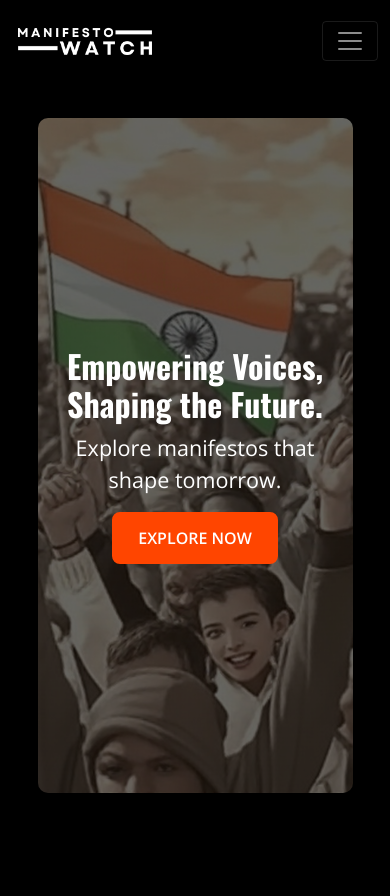
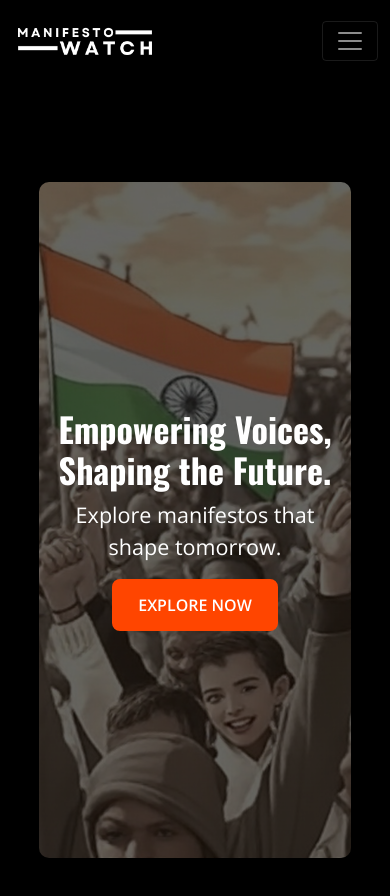
Before and after one commit to manifestowatchindia/manifesto-watch, a React (Create React App) app: page / in a window 390 px wide. Shown: the top 896 px of the page. Before the commit the page ends 844 px from the top, so only its background shows below. Built offline with nearby package versions, Linux system fonts and the light colour scheme.

Commit message:
updating the homepage image_2 for mobilev2

```diff
--- a/src/App.css
+++ b/src/App.css
@@ -19,10 +19,12 @@ body {
   font-family: 'Open Sans', sans-serif;
 }
 
+/* Headings use a bold, modern font */
 h1, h2, h3, h4, h5, h6 {
   font-family: 'Oswald', sans-serif;
 }
 
+/* Navbar */
 .navbar {
   margin-bottom: 1rem;
 }
@@ -39,6 +41,7 @@ h1, h2, h3, h4, h5, h6 {
   background-color: var(--primary-color);
 }
 
+/* Dark overlay */
 .dark-overlay {
   background-color: var(--dark-overlay);
   position: absolute;
@@ -48,69 +51,28 @@ h1, h2, h3, h4, h5, h6 {
   height: 100%;
 }
 
-/* Responsive adjustments */
-@media (max-width: 768px) {
-  .homepage-carousel-title {
-    font-size: 1.5rem;
-  }
-}
-
-/* Footer styles */
-.footer {
-  background-color: var(--primary-color);
-  color: var(--text-color);
-  padding: 15px 0;
-  text-align: center;
-}
-
-.footer-links {
-  display: flex;
-  justify-content: center;
-  gap: 15px;
-  list-style: none;
-}
-
-.footer-link {
-  color: var(--text-color);
-  text-decoration: none;
-  transition: color 0.3s ease;
-}
-
-.footer-link:hover {
-  color: var(--accent-color);
-}
-
-.footer-social-media a {
-  color: var(--text-color);
-  font-size: 1.5rem;
-  transition: color 0.3s ease;
-}
-
-.footer-social-media a:hover {
-  color: var(--accent-color);
-}
-
 /* Spotlight Section */
 .spotlight {
   display: flex;
   flex-direction: column;
   align-items: center;
   justify-content: center;
+  height: 100vh;
   text-align: center;
-  padding: 20px;
 }
 
-/* Wrapper to manage image & overlay */
+/* Image Wrapper */
 .image-section-wrapper {
   position: relative;
-  width: 90%; /* Make it more responsive */
-  max-width: 600px; /* Keep max size for larger screens */
+  width: 80%;
+  max-width: 1200px;
 }
 
-/* Image */
-.image-section {
+/* Image Section */
+.image-section-wrapper img {
   width: 100%;
-  height: auto; /* Maintain aspect ratio */
+  height: 80vh; /* Increased height for PC */
+  object-fit: cover;
   border-radius: 10px;
   box-shadow: 0 4px 10px rgba(0, 0, 0, 0.5);
 }
@@ -126,25 +88,17 @@ h1, h2, h3, h4, h5, h6 {
   display: flex;
   justify-content: center;
   align-items: center;
-  padding: 15px;
+  text-align: center;
+  padding: 20px;
 }
 
-/* Text */
-.text-center {
-  font-size: 1.2rem;
-  width: 90%;
+/* Overlay Text */
+.overlay .text-center {
+  z-index: 1;
+  color: var(--text-color);
 }
 
-/* Headline */
-.display-4 {
-  font-size: 2rem;
-}
-
-.fs-4 {
-  font-size: 1rem;
-}
-
-/* Button */
+/* Buttons */
 .btn-primary {
   background-color: var(--accent-color);
   color: var(--text-color);
@@ -163,28 +117,60 @@ h1, h2, h3, h4, h5, h6 {
   border: 2px solid var(--accent-color);
 }
 
+/* Footer Styles */
+.footer {
+  background-color: var(--primary-color);
+  color: var(--text-color);
+  padding: 15px 0;
+  text-align: center;
+}
+
+.footer-links {
+  display: flex;
+  gap: 15px;
+  justify-content: center;
+  padding: 0;
+}
+
+.footer-link {
+  color: var(--text-color);
+  text-decoration: none;
+  transition: color 0.3s ease;
+}
+
+.footer-link:hover {
+  color: var(--accent-color);
+}
+
+/* Social Media Icons */
+.footer-social-media a {
+  color: var(--text-color);
+  font-size: 1.5rem;
+  transition: color 0.3s ease;
+}
+
+.footer-social-media a:hover {
+  color: var(--accent-color);
+}
+
 /* Mobile Adjustments */
 @media (max-width: 768px) {
   .image-section-wrapper img {
-    width: 100%;
-    height: 80vh; /* Taller look on mobile */
-    object-fit: cover; /* Ensures the image fills the space well */
+    width: 100%;  /* Full width */
+    height: 80vh; /* Taller image on mobile */
+    object-fit: cover;
   }
 
   .overlay {
-    display: flex;
-    justify-content: center;
-    align-items: center;
     padding: 15px;
-    text-align: center;
   }
 
   .fs-4 {
-    font-size: 1rem; /* Slightly larger for better readability */
+    font-size: 1rem;
   }
 
   .btn-primary {
     font-size: 1rem;
-    padding: 12px 24px; /* Balanced spacing */
+    padding: 12px 24px;
   }
 }
```
